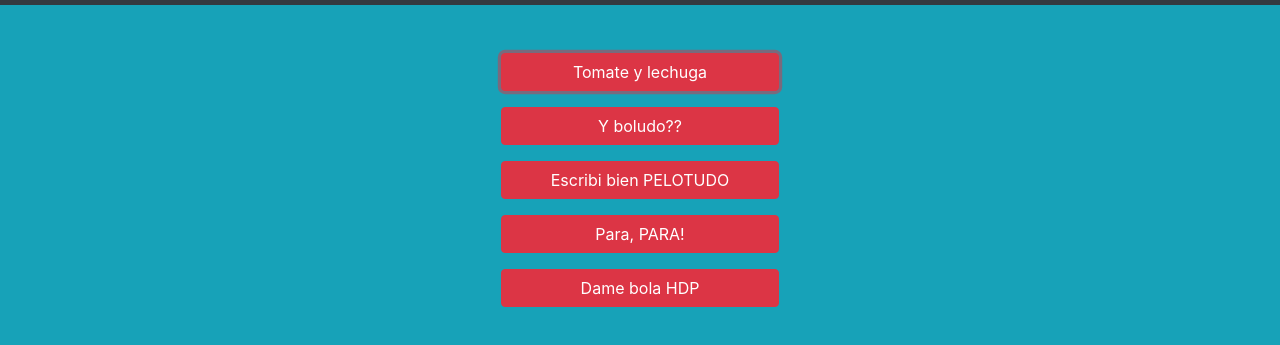
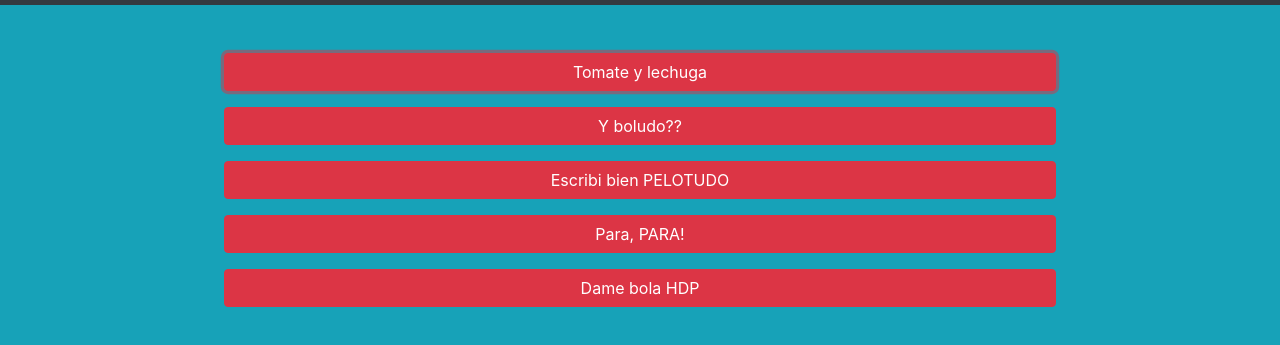
Before and after one commit to leonelgwetzel/botonerabaldu, a plain HTML site: page index.html in a window 1280 px wide. Shown: the part 61-406 px from the top of the page. Drawn offline with nearby package versions, Linux system fonts and the light colour scheme.

Commit message:
corrigiendo errores

```diff
--- a/index.html
+++ b/index.html
@@ -27,23 +27,23 @@
 			<div class="col-12">
 				<!-- Tomate y Lechuga -->
 				<audio src="sounds/tyl.mp3" preload>Tu explorador no soporta audio en HTML5!</audio>
-				<button type="button" id="tyl" class="w-25  mr-auto ml-auto mb-3 d-block btn btn-danger" autofocus="">Tomate y lechuga</button>
+				<button type="button" id="tyl" class="w-75  mr-auto ml-auto mb-3 d-block btn btn-danger" autofocus="">Tomate y lechuga</button>
 
 				<!-- Y boludo -->
 				<audio src="sounds/yBoludo.mp3" preload>Tu explorador no soporta audio en HTML5!</audio>
-				<button type="button" id="yboludo" class="w-25  mr-auto ml-auto mb-3 d-block btn btn-danger" autofocus="">Y boludo??</button>
+				<button type="button" id="yboludo" class="w-75  mr-auto ml-auto mb-3 d-block btn btn-danger" autofocus="">Y boludo??</button>
 
 				<!--Escribi bien hdp -->
 				<audio src="sounds/escribiBien.mp3" preload>Tu explorador no soporta audio en HTML5!</audio>
-				<button type="button" id="escribiBn" class="w-25 mr-auto ml-auto mb-3 d-block btn btn-danger" autofocus="">Escribi bien PELOTUDO</button>
+				<button type="button" id="escribiBn" class="w-75 mr-auto ml-auto mb-3 d-block btn btn-danger" autofocus="">Escribi bien PELOTUDO</button>
 
 				<!-- Banca -->
 				<audio src="sounds/para.mp3" preload>Tu explorador no soporta audio en HTML5!</audio>
-				<button type="button" id="banca" class="w-25 mr-auto ml-auto mb-3 d-block btn btn-danger" autofocus="">Para, PARA!</button>
+				<button type="button" id="banca" class="w-75 mr-auto ml-auto mb-3 d-block btn btn-danger" autofocus="">Para, PARA!</button>
 
 				<!-- Dame bola -->
 				<audio src="sounds/dameBola.mp3" preload>Tu explorador no soporta audio en HTML5!</audio>
-				<button type="button" id="dameBola" class="w-25 mr-auto ml-auto mb-3 d-block btn btn-danger" autofocus="">Dame bola HDP</button>
+				<button type="button" id="dameBola" class="w-75 mr-auto ml-auto mb-3 d-block btn btn-danger" autofocus="">Dame bola HDP</button>
 			</div>
 	</div>
 
```
